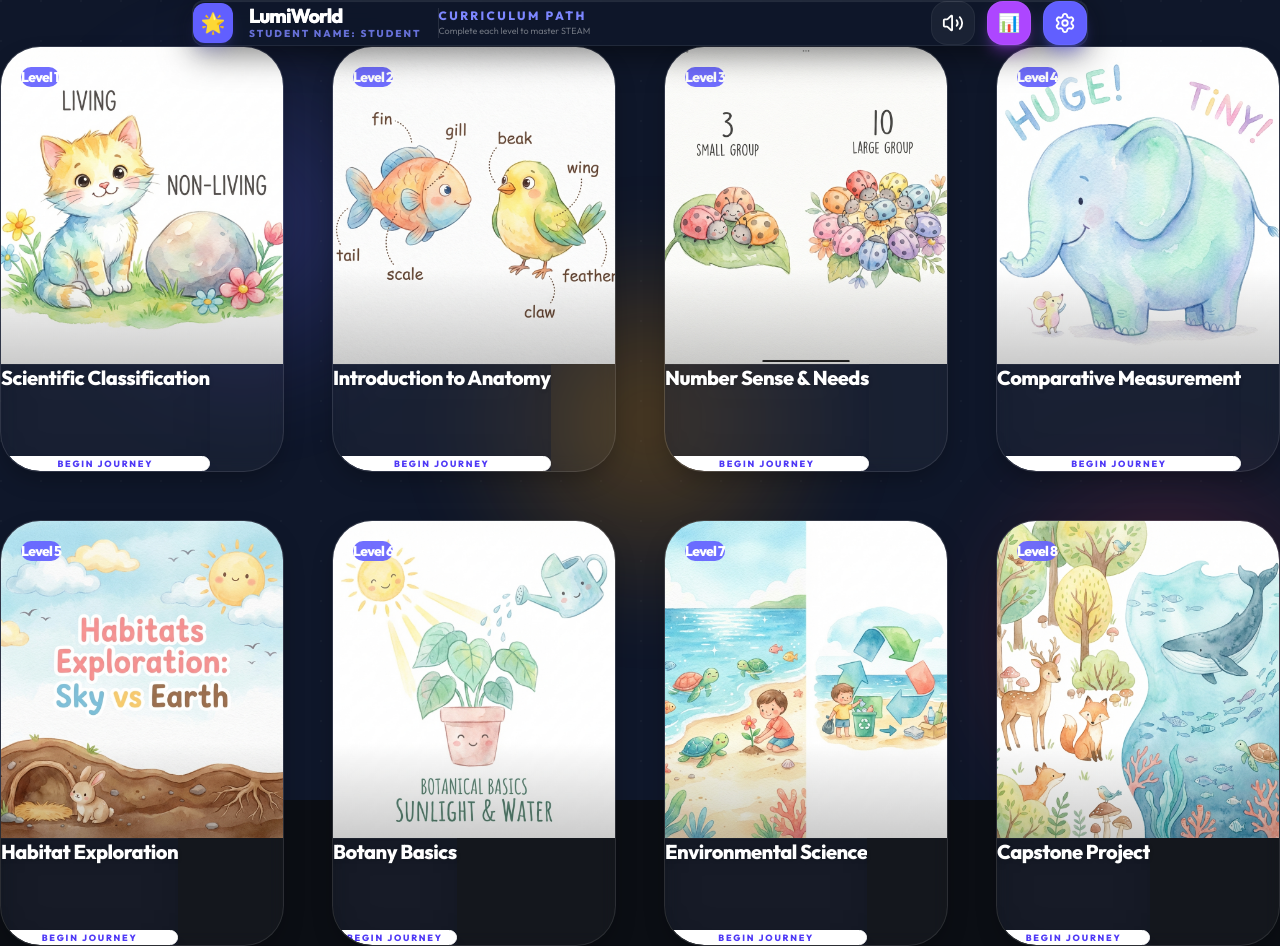
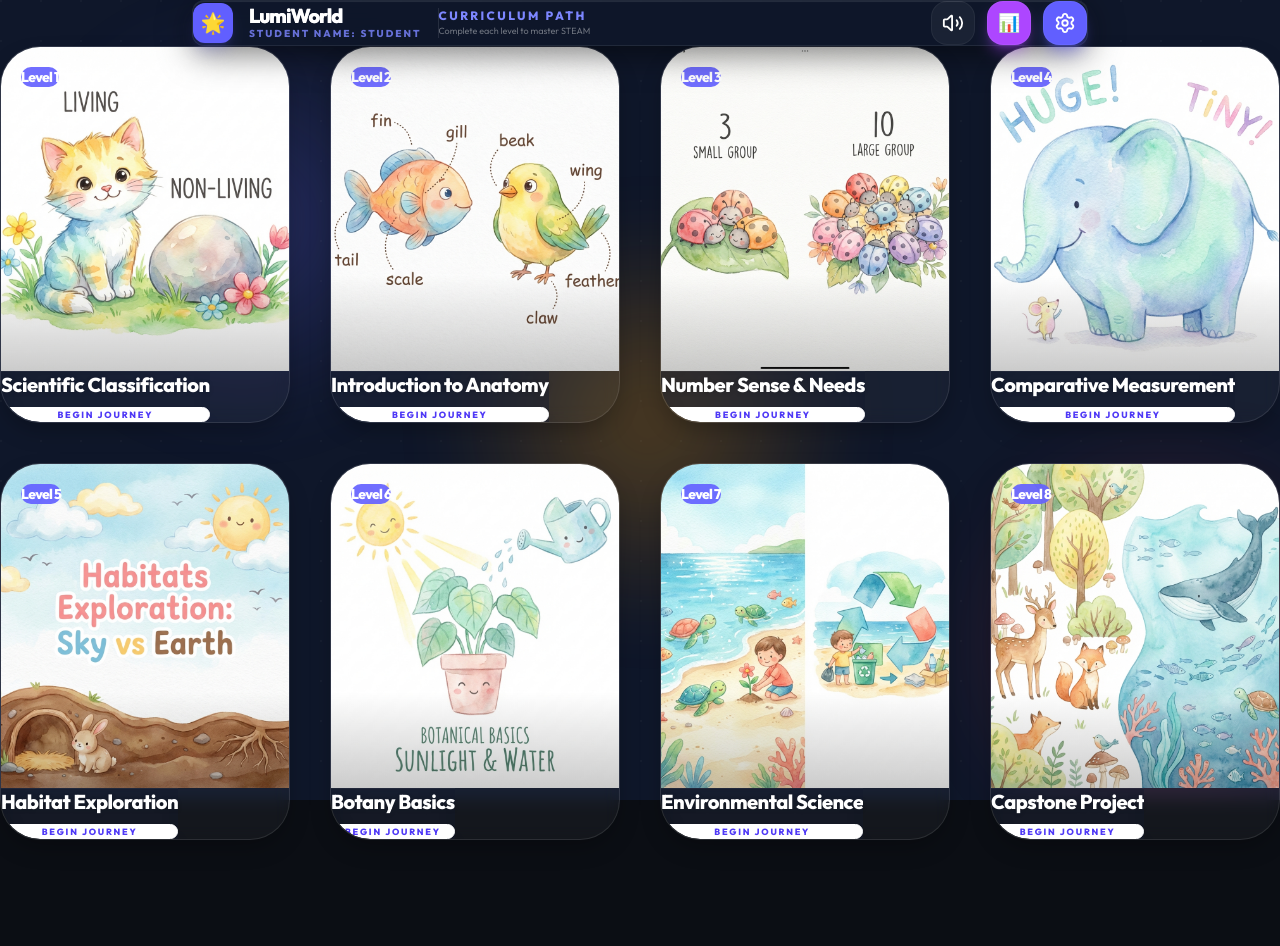
Before and after one commit to lawrence555-dev/lumiworld, a Next.js app: page / in a window 1280 px wide. After the commit the page ends 840 px from the top, so only its background shows below. Built offline with nearby package versions, Linux system fonts and the light colour scheme.

Commit message:
style: fix iPad Safari layout clipping and spacing issues

```diff
--- a/app/page.tsx
+++ b/app/page.tsx
@@ -37,12 +37,12 @@ export default function Dashboard() {
       {/* Header at Top */}
       <Header showCurriculumPath={true} />
 
-      {/* Cards Container with top padding */}
-      <main className="w-full max-w-7xl mx-auto px-8 sm:px-16 lg:px-24 pb-24 pt-8 sm:pt-12 lg:pt-16">
+      {/* Cards Container with increased padding and centered layout */}
+      <main className="w-full max-w-[1400px] mx-auto px-12 sm:px-24 lg:px-32 pb-32 pt-12 sm:pt-16 lg:pt-20">
         <motion.div
           initial={{ opacity: 0, y: 20 }}
           animate={{ opacity: 1, y: 0 }}
-          className="grid grid-cols-2 lg:grid-cols-4 gap-8 sm:gap-10 lg:gap-12"
+          className="grid grid-cols-2 lg:grid-cols-4 gap-6 sm:gap-8 lg:gap-10"
         >
           {weeks_data.map((week) => (
             <div key={week.id} className="w-full">
--- a/components/ui/WeekCard.tsx
+++ b/components/ui/WeekCard.tsx
@@ -37,10 +37,10 @@ export function WeekCard({
         <motion.button
             onClick={isUnlocked ? handleClick : undefined}
             disabled={!isUnlocked}
-            whileHover={isUnlocked ? { scale: 1.02, y: -12 } : {}}
-            whileTap={isUnlocked ? { scale: 0.96 } : {}}
+            whileHover={isUnlocked ? { scale: 1.01, y: -8 } : {}}
+            whileTap={isUnlocked ? { scale: 0.98 } : {}}
             className={`
-                relative w-full aspect-[4/6] rounded-[2.5rem] overflow-hidden
+                relative w-full aspect-[4/5.2] rounded-[2.5rem] overflow-hidden
                 flex flex-col shadow-2xl transition-all duration-500
                 ${isUnlocked
                     ? 'glass-card cursor-pointer shadow-indigo-500/10'
```
